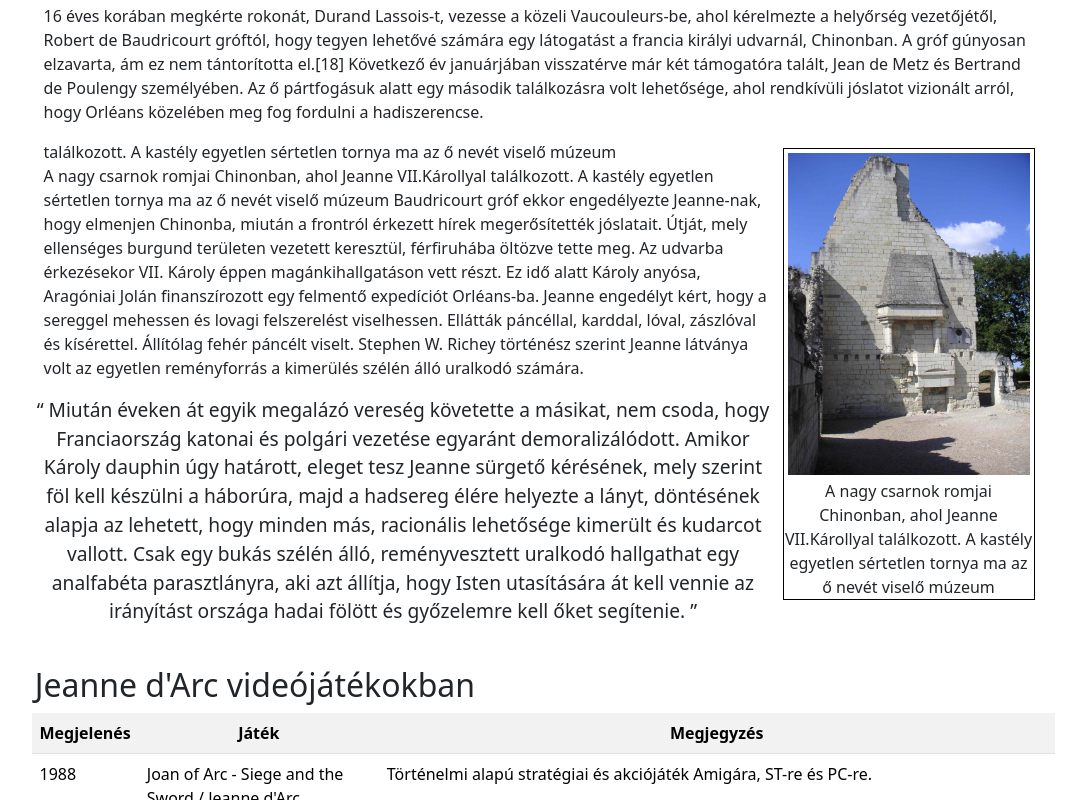
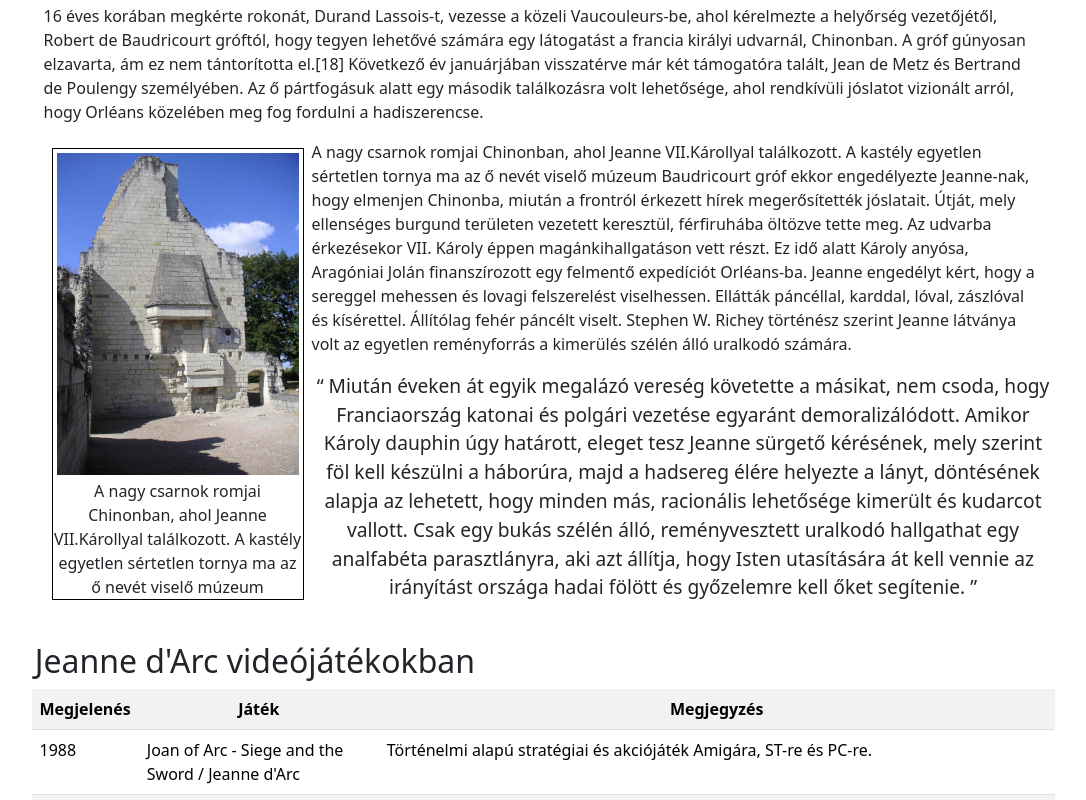
Before and after one commit to nemvince/school, a plain HTML site: page webprog_11de/dolgozat/index.html in a window 1280 px wide. Shown: the part 521-1321 px from the top of the page, without its empty margins (97-1183 px from the left). Drawn offline with nearby package versions, Linux system fonts and the light colour scheme.

Commit message:
i succeded

```diff
--- a/webprog_11de/dolgozat/index.css
+++ b/webprog_11de/dolgozat/index.css
@@ -27,6 +27,6 @@ label {
 }
 
 #imagediv {
-  /* i tried */
+  /* i succeeded */
   float: left;
 }
--- a/webprog_11de/dolgozat/index.html
+++ b/webprog_11de/dolgozat/index.html
@@ -69,16 +69,13 @@
           januárjában visszatérve már két támogatóra talált, Jean de Metz és Bertrand de Poulengy személyében. Az ő
           pártfogásuk alatt egy második találkozásra volt lehetősége, ahol rendkívüli jóslatot vizionált arról, hogy
           Orléans közelében meg fog fordulni a hadiszerencse.</p>
-        <div id="imagediv" class="float-end  border border-black d-flex flex-column m-2">
+        <div id="imagediv" class="float-left  border border-black d-flex flex-column m-2">
           <img id="chateau" class="img-fluid p-1" src="./chateau.jpg"
             alt="A nagy csarnok romjai Chinonban, ahol Jeanne VII.Károllyal találkozott. A kastély egyetlen sértetlen tornya ma az ő nevét viselő múzeum">
           <label for="chateau" class="text-center"> A nagy csarnok romjai Chinonban, ahol Jeanne VII.Károllyal
             találkozott. A kastély
             egyetlen sértetlen tornya ma az ő nevét viselő múzeum</label>
         </div>
-
-        találkozott. A kastély egyetlen
-        sértetlen tornya ma az ő nevét viselő múzeum</label>
         <p>A nagy csarnok romjai Chinonban, ahol Jeanne VII.Károllyal találkozott. A kastély egyetlen sértetlen tornya
           ma az ő nevét viselő múzeum
 
```
